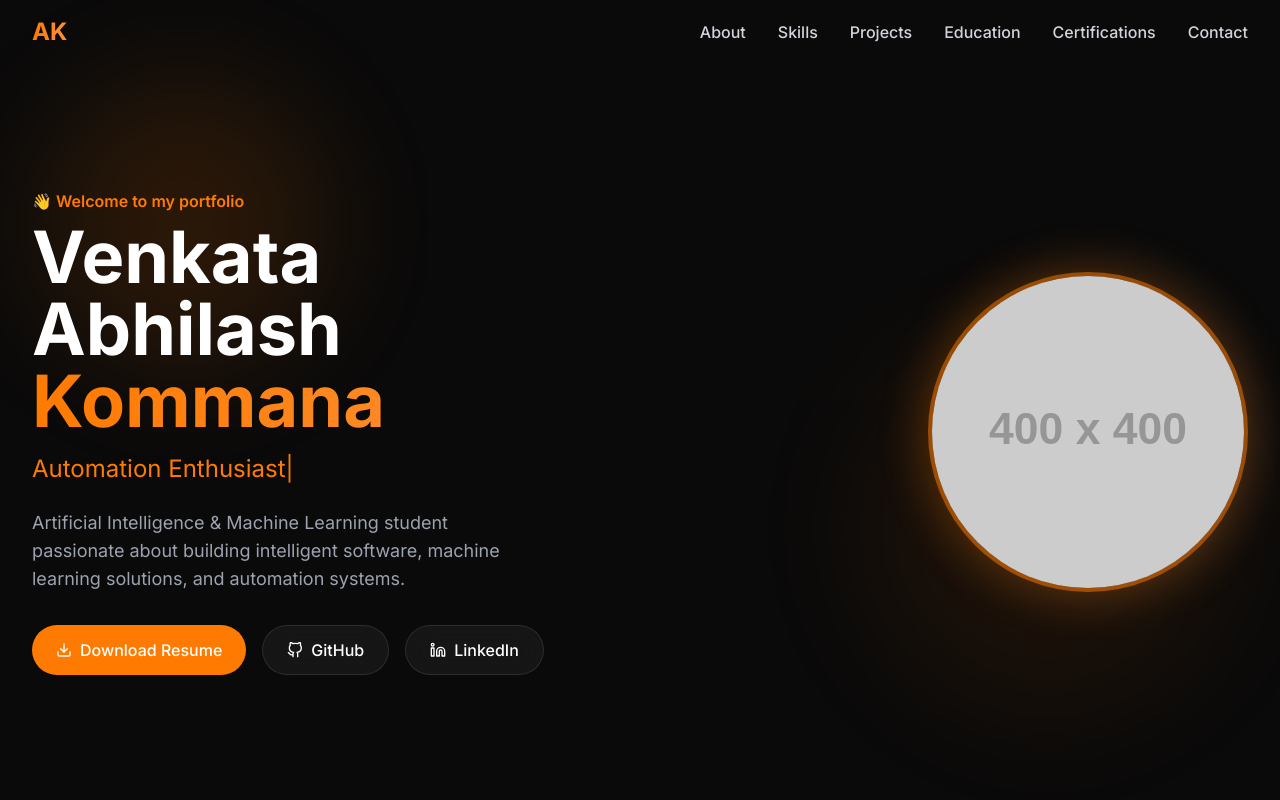
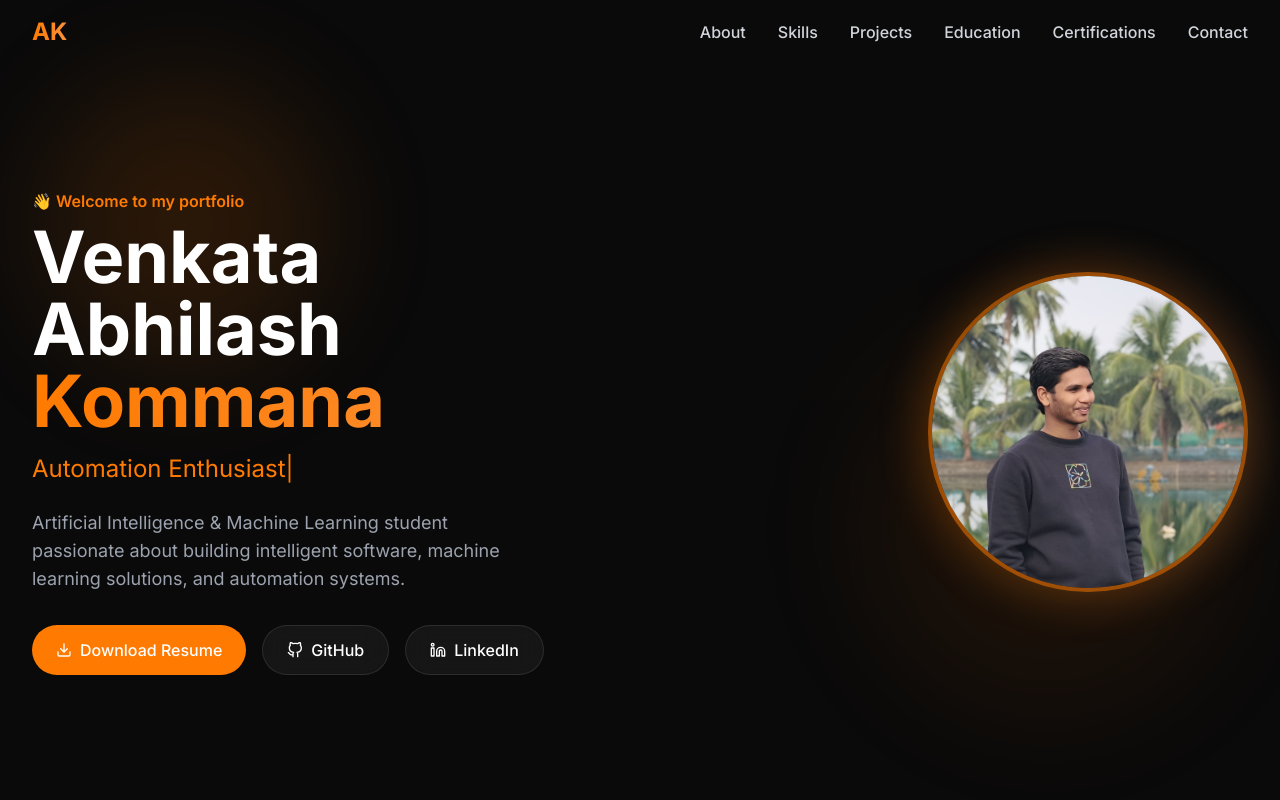
Before and after one commit to Abhilash-42/Portfolio, a React (Vite) app in the folder portfolio-website/: page / in a window 1280 px wide. Shown: the top 800 px of the page. Built offline with nearby package versions, Linux system fonts and the light colour scheme.

Commit message:
Refactor Hero component and update profile image

```diff
--- a/portfolio-website/src/components/Hero.jsx
+++ b/portfolio-website/src/components/Hero.jsx
@@ -121,7 +121,7 @@ const Hero = () => {
               <div className="relative w-64 h-64 md:w-80 md:h-80 rounded-full overflow-hidden border-4 border-primary/50">
                 {/* Replace with actual profile image */}
                 <img
-                  src="https://via.placeholder.com/400x400/FF7A00/ffffff?text=AK"
+                  src="/profile.jpeg"
                   alt="Venkata Abhilash Kommana"
                   className="w-full h-full object-cover"
                 />
```
